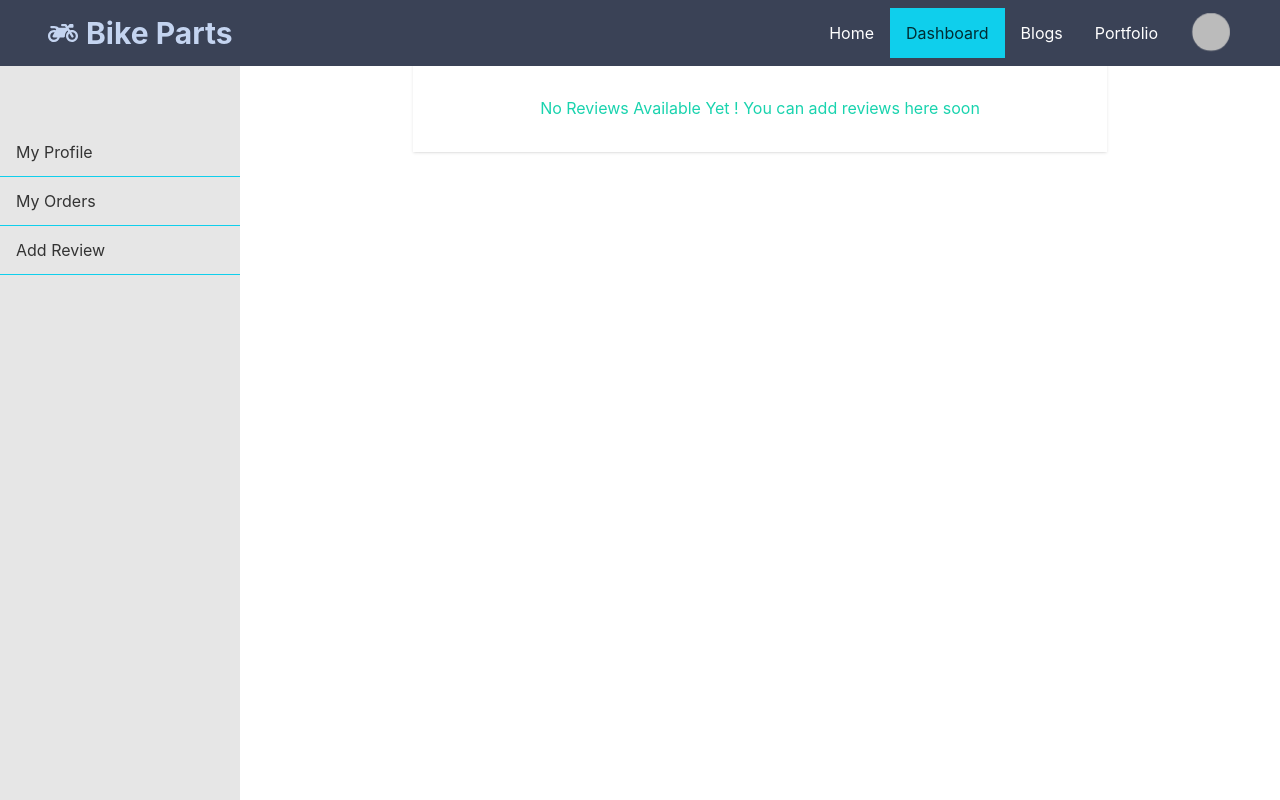
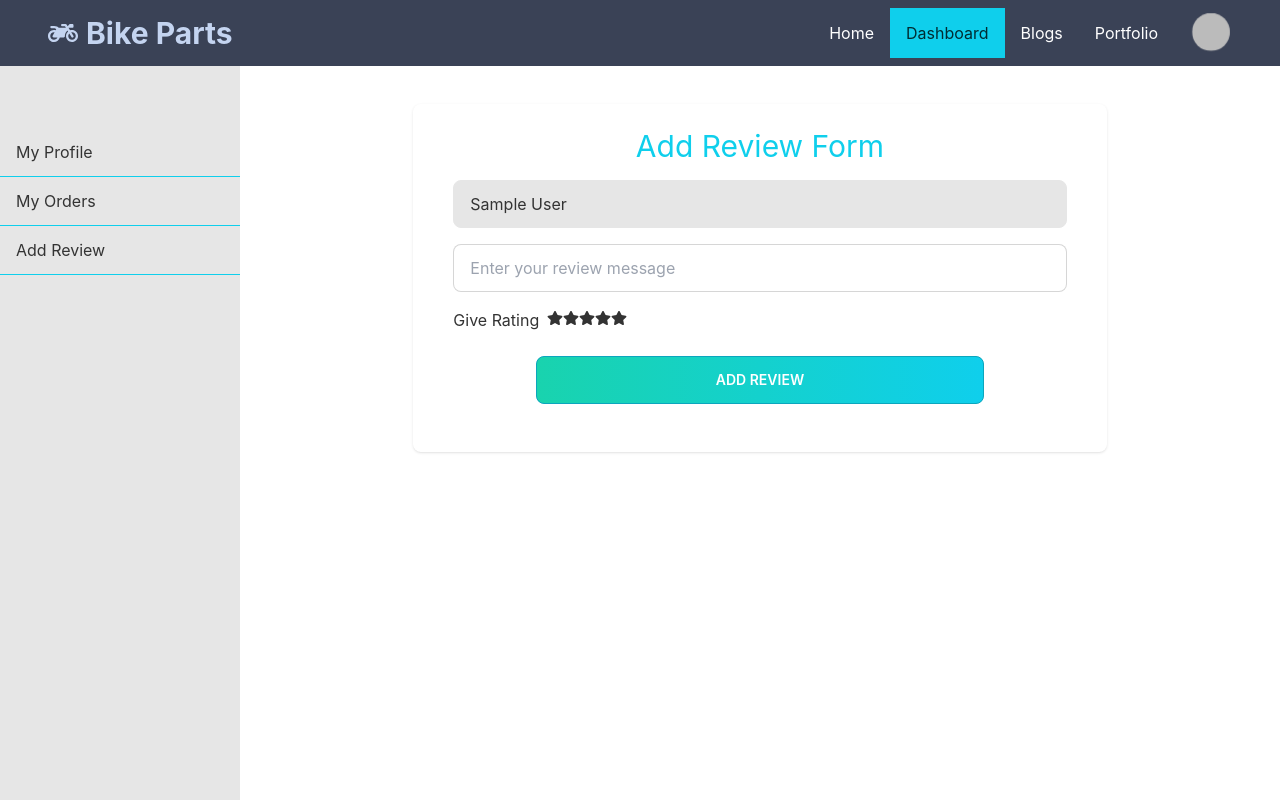
Before and after one commit to TouhidZaman/bike-parts-client, a React (Create React App) app: page /dashboard/add-review in a window 1280 px wide. Built offline with nearby package versions, Linux system fonts and the light colour scheme; no server answers; sample sign-in values are in the browser's storage.

Commit message:
add reviews added for user

```diff
--- a/package.json
+++ b/package.json
@@ -17,6 +17,7 @@
     "react-hook-form": "^7.31.2",
     "react-icons": "^4.3.1",
     "react-query": "^3.39.0",
+    "react-rating": "^2.0.5",
     "react-router-dom": "^6.3.0",
     "react-scripts": "5.0.1",
     "sweetalert2": "^11.4.15",
--- a/src/components/Layout/Pages/Dashboard/AddReview/AddReview.js
+++ b/src/components/Layout/Pages/Dashboard/AddReview/AddReview.js
@@ -1,9 +1,145 @@
-import React from 'react';
+import React, { useState } from "react";
+import { useForm } from "react-hook-form";
+import { yupResolver } from "@hookform/resolvers/yup";
+import * as yup from "yup";
+import Swal from "sweetalert2";
+import { signOut } from "firebase/auth";
+import auth from "../../../../../firebase/firebase.init";
+import axiosInstance from "../../../../../api/axiosInstance";
+import Spinner from "../../../../UI/Spinner/Spinner";
+import { useAuthState } from "react-firebase-hooks/auth";
+import Rating from "react-rating";
+import { FaStar } from "react-icons/fa";
 
 const AddReview = () => {
+    const [authUser, authLoading] = useAuthState(auth);
+    const [loading, setLoading] = useState(false);
+    const [rating, setRating] = useState(null);
+
+    //Yup Validation Schema
+    const schema = yup.object().shape({
+        review: yup.string().required().min(15).label("Review message"),
+    });
+
+    //React Hook Form
+    const {
+        register,
+        handleSubmit,
+        formState: { errors },
+        reset,
+    } = useForm({
+        resolver: yupResolver(schema),
+    });
+
+    //Handling Form submit
+    const handleAddRating = async (data) => {
+        // setLoading(true);
+        if (!rating) {
+            Swal.fire({
+                icon: "error",
+                title: `Please Select a rating first`,
+                showConfirmButton: false,
+                timer: 2500,
+            });
+        } else {
+            const reviewData = {
+                userName: authUser.displayName,
+                review: data.review,
+                rating,
+                addedBy: authUser.email,
+            };
+            console.log(reviewData);
+            await axiosInstance
+            .post("reviews", reviewData)
+            .then((response) => {
+                setLoading(false);
+                if (response.data.acknowledged) {
+                    Swal.fire({
+                        icon: "success",
+                        title: `Review added successfully`,
+                        showConfirmButton: false,
+                        timer: 2500,
+                    });
+                    reset();
+                }
+            })
+            .catch((error) => {
+
+                setLoading(false);
+                console.log("error from axios")
+                if (error.response.status === 401 || error.response.status === 403) {
+                    Swal.fire({
+                        icon: "error",
+                        title: `${error.response.status} !`,
+                        text: `${error.response.data.message}. Login again to continue`,
+                    });
+                    signOut(auth);
+                    localStorage.removeItem("accessToken");
+                } else {
+                    Swal.fire({
+                        icon: "error",
+                        title: `Failed to add Review`,
+                        showConfirmButton: false,
+                        timer: 2500,
+                    });
+                }
+            });
+
+        }
+
+    };
+
+    if (loading || authLoading) {
+        return (
+            <Spinner
+                containerClass="mt-24 flex justify-center"
+                spinnerSize={"300px"}
+            />
+        );
+    }
+
     return (
-        <div className="shadow w-2/3 mx-auto p-8 text-center text-secondary">
-            <h3>No Reviews Available Yet ! You can add reviews here soon</h3>
+        <div className="rounded-lg shadow px-4 lg:px-10 py-6 w-10/12 lg:w-2/3 mx-auto my-10">
+            <h3 className="mb-4 text-3xl text-primary text-center">
+                Add Review Form
+            </h3>
+
+            <form onSubmit={handleSubmit(handleAddRating)}>
+                <div className="mb-4">
+                    <input
+                        disabled
+                        defaultValue={authUser?.displayName}
+                        className="input  input-bordered w-full"
+                    />
+                    <p className="text-red-400">{errors.name?.message}</p>
+                </div>
+                <div className="mb-4">
+                    <input
+                        placeholder="Enter your review message"
+                        className="input  input-bordered w-full"
+                        {...register("review")}
+                    />
+                    <p className="text-red-400">{errors.review?.message}</p>
+                </div>
+                <div className="flex items-center">
+                    <span className="mr-2">Give Rating</span>
+                    <Rating
+                        initialRating={rating}
+                        emptySymbol={<FaStar className="" />}
+                        fullSymbol={<FaStar style={{ color: "goldenrod" }} />}
+                        fractions={2}
+                        onChange={(rate) => setRating(rate)}
+                    ></Rating>
+                </div>
+
+                <div className="flex justify-center my-6">
+                    <input
+                        className="btn btn-active btn-primary w-full max-w-md uppercase text-white bg-gradient-to-r from-secondary to-primary"
+                        type="submit"
+                        value="Add Review"
+                    />
+                </div>
+            </form>
         </div>
     );
 };
```
Also changed, not shown: 1 other file (tests, documents, lock files or other folders).
